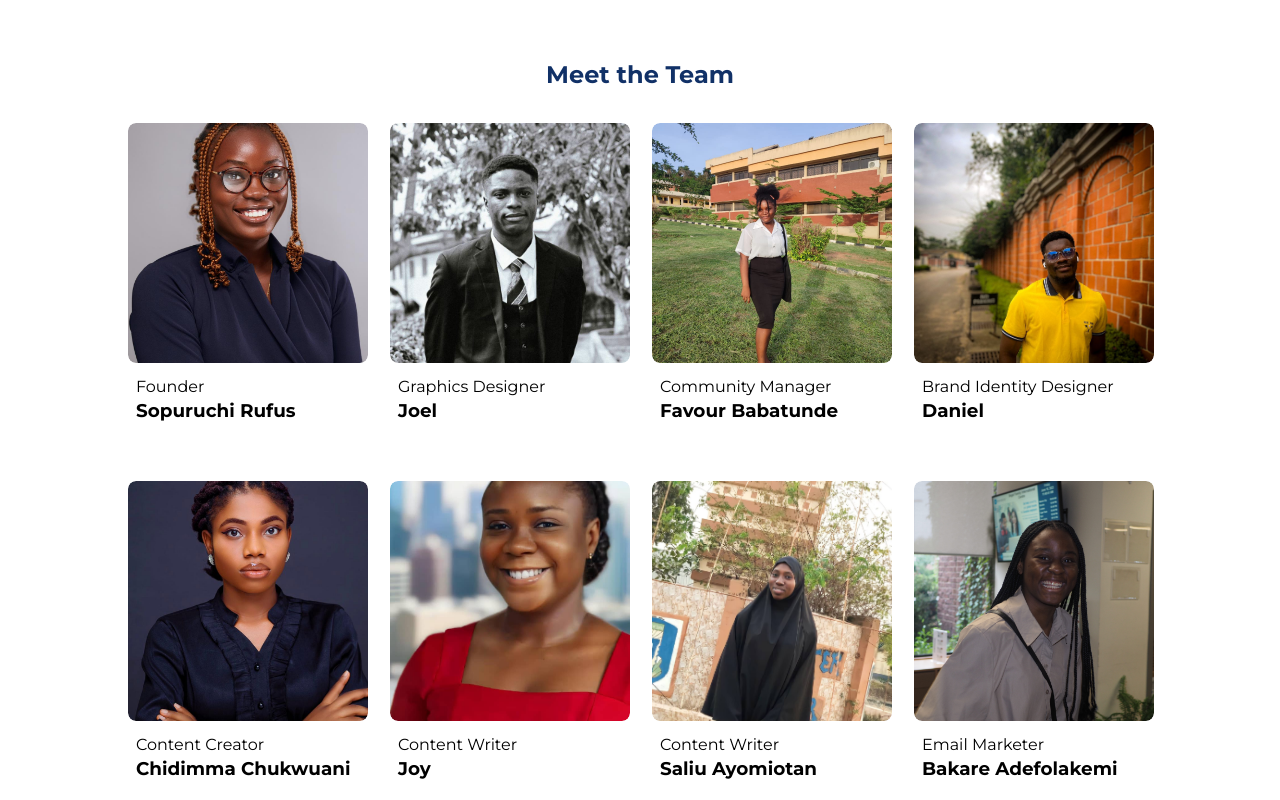
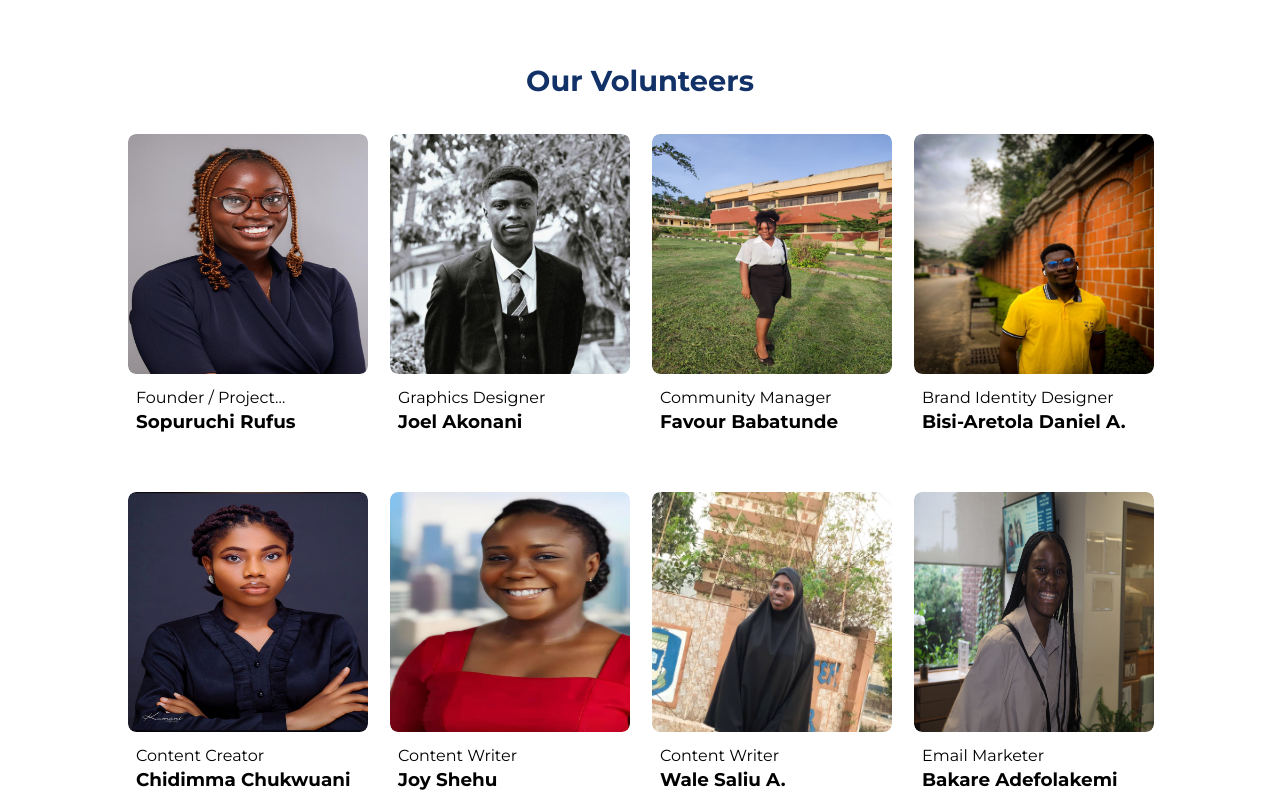
Before and after one commit to LawxTech/LawXTech, a React (Create React App) app: page /#/about-us in a window 1280 px wide. Shown: the part 2620-3420 px from the top of the page. Built offline with nearby package versions, Linux system fonts and the light colour scheme.

Commit message:
Update team members and styling in MeetTheTeam component

```diff
--- a/src/components/About/MeetTheTeam.tsx
+++ b/src/components/About/MeetTheTeam.tsx
@@ -3,11 +3,11 @@ import { Container } from "@mui/material";
 const teamMembers = [
   {
     name: "Sopuruchi Rufus",
-    position: "Founder",
+    position: "Founder / Project Coordinator",
     image: "ruchi-rufus.jpeg",
   },
   {
-    name: "Joel",
+    name: "Joel Akonani",
     position: "Graphics Designer",
     image: "Joel, Graphics Designer.jpeg",
   },
@@ -17,7 +17,7 @@ const teamMembers = [
     image: "Favour.jpeg",
   },
   {
-    name: "Daniel",
+    name: "Bisi-Aretola Daniel A.",
     position: "Brand Identity Designer",
     image: "Daniel Brand Identity Designer.jpg",
   },
@@ -27,12 +27,12 @@ const teamMembers = [
     image: "Chidimma M. Chukwuani, Content Creator Volunteer.jpeg",
   },
   {
-    name: "Joy",
+    name: "Joy Shehu",
     position: "Content Writer",
     image: "Joy, Content Writer Volunteer.jpeg",
   },
   {
-    name: "Saliu Ayomiotan",
+    name: "Wale Saliu A.",
     position: "Content Writer",
     image: "Saliu Waliyat Ayomiotan, Content Writer Volunteer.jpeg",
   },
@@ -49,8 +49,8 @@ const MeetTeam = () => {
       <Container maxWidth="lg">
         <section className="bg-white py-8 px-[1.5rem] md:p-16">
           <div className="container mx-auto">
-            <h4 className="text-2xl text-[#113167] text-center mb-8 font-bold mt-4">
-              Meet the Team
+            <h4 className="text-[1.8rem] text-[#113167] text-center mb-8 font-bold mt-4">
+              Our Volunteers
             </h4>
             <div className="grid grid-cols-1 lg:grid-cols-4 gap-4 md:gap-6 items-center justify-center mb-4">
               {teamMembers.map((member, index) => (
@@ -59,11 +59,11 @@ const MeetTeam = () => {
                     <img
                       src={`/assets/members/${member.image}`}
                       alt={`Team member : ${member.name}`}
-                      className="h-[6rem] w-[6rem] lg:w-60 lg:h-60 rounded-lg object-center object-cover "
+                      className="h-[6rem] w-[6rem] lg:w-60 lg:h-60 rounded-lg "
                     />
                   </div>
                   <div className="w-full p-2">
-                    <h6 className="text-sm md:text-[1rem] mt-1.5 ">
+                    <h6 className="text-sm line-clamp-1 hover:line-clamp-none md:text-[1rem] mt-1.5 ">
                       {member.position}
                     </h6>
                     <p className="font-bold text-lg md:text-[1.15rem] mt- ">
```
